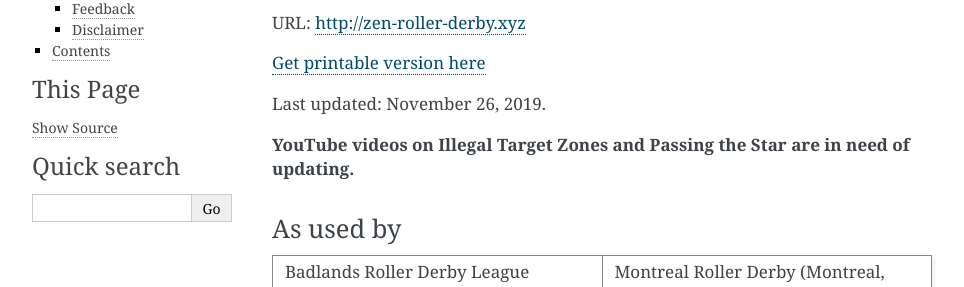
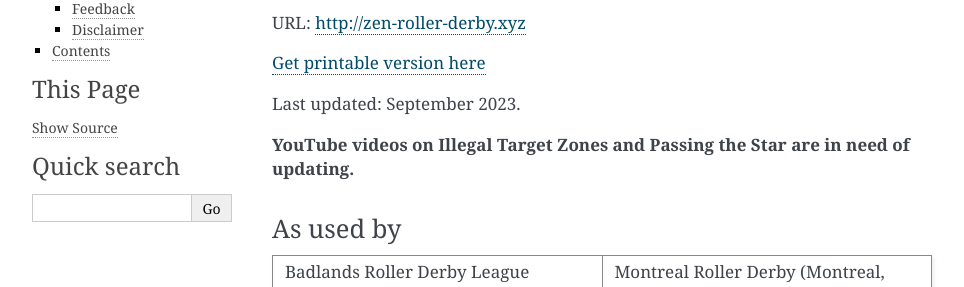
Before and after one commit to mrogaski/zenref, a Sphinx documentation site: the page built from docs/source/index.rst, in a window 1280 px wide and 900 px high. Shown: the part 285-572 px from the top of the window, without its empty margins (148-1112 px from the left). Built offline with Sphinx 7.4.7, drawn with Linux system fonts in a browser that asks for light colours.

Commit message:
Update date.

```diff
--- a/docs/source/index.rst
+++ b/docs/source/index.rst
@@ -17,7 +16,7 @@
 
 `Get printable version here <https://roller-derby.frama.io/the-zen-of-reffing/zen-roller-derby.pdf>`_
 
-Last updated: November 26, 2019.
+Last updated: September 2023.
 
 **YouTube videos on Illegal Target Zones and Passing the Star are in need of updating.**
 
```
Also changed, not shown: other parts of docs/source/index.rst (+1 -2 lines).
